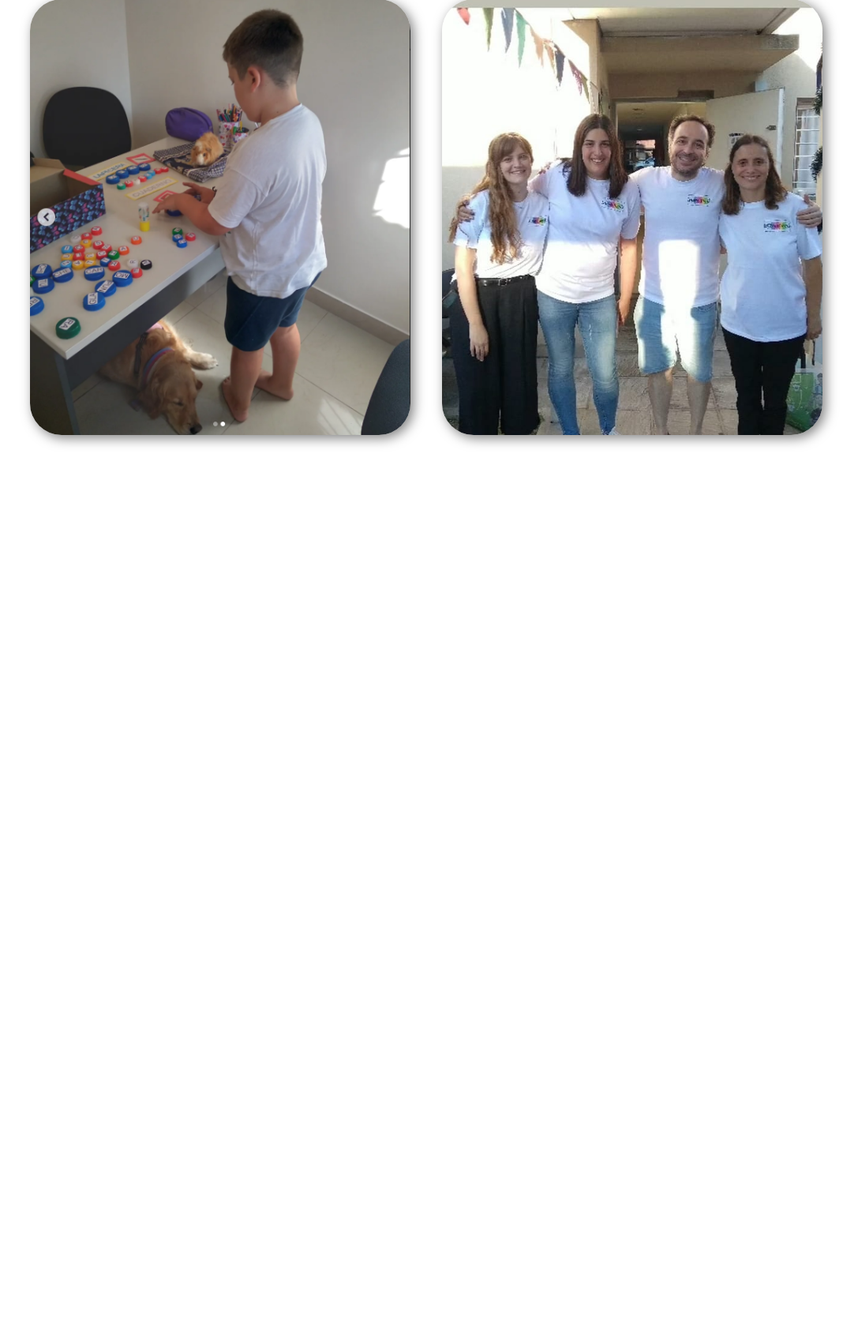
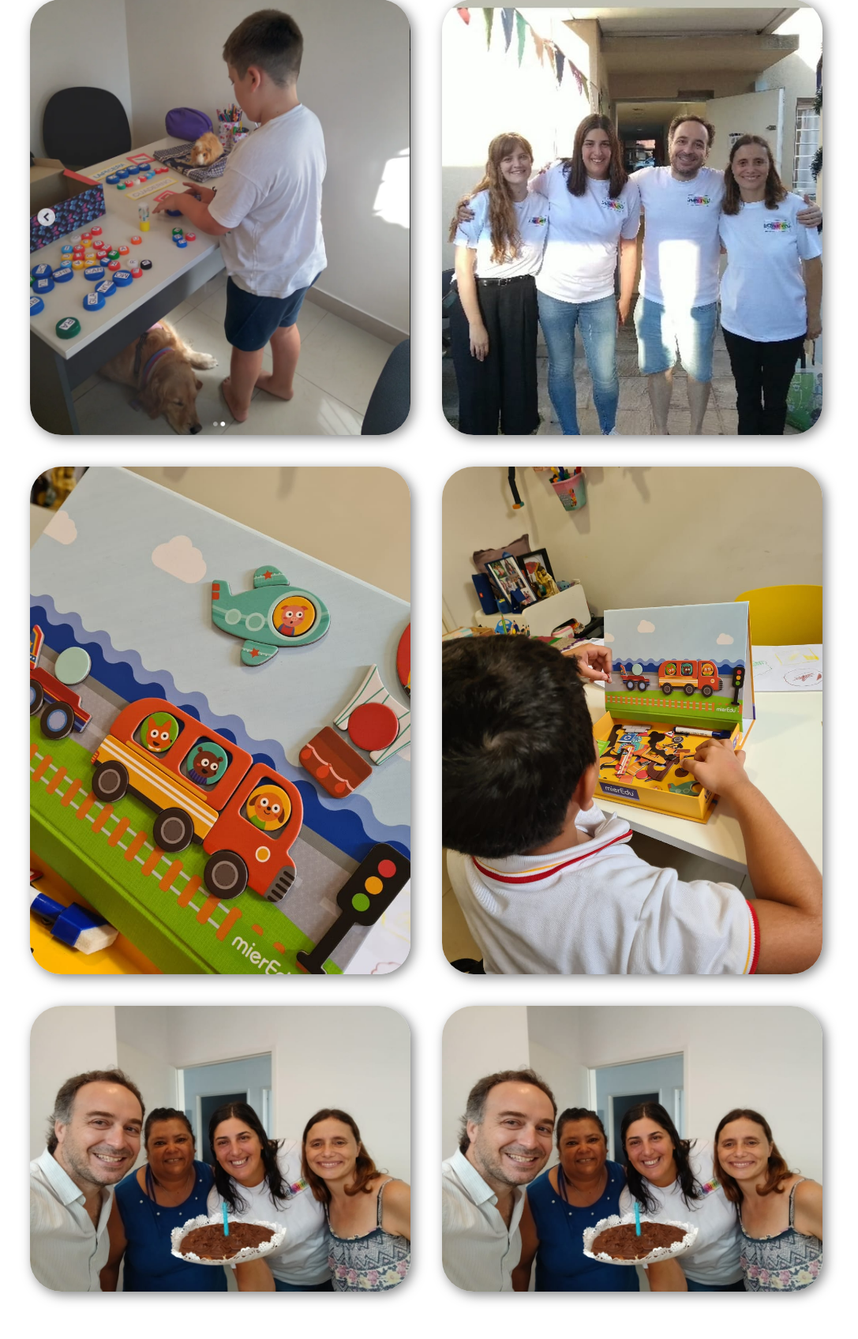
Before and after one commit to pacinimati/IntensamenteAdrogue, a Flask app: page /galeria in a window 1280 px wide. Shown: the part 258-1954 px from the top of the page at 79% size, without its empty margins (100-1187 px from the left). Before the commit the page ends 823 px from the top, so only its background shows below. Run offline with Flask 3, Linux system fonts and the light colour scheme.

Commit message:
Update galeria.html

```diff
--- a/app/templates/galeria.html
+++ b/app/templates/galeria.html
@@ -14,6 +14,18 @@
             <div class="gallery-item">
                 <img src="{{ url_for('static', filename='media/centro2.jpeg') }}" alt="Imagen 2">
             </div>
+            <div class="gallery-item">
+                <img src="{{ url_for('static', filename='media/centro3.jpeg') }}" alt="Imagen 3">
+            </div>
+            <div class="gallery-item">
+                <img src="{{ url_for('static', filename='media/centro4.jpeg') }}" alt="Imagen 4">
+            </div>
+            <div class="gallery-item">
+                <img src="{{ url_for('static', filename='media/centro5.jpeg') }}" alt="Imagen 5">
+            </div>
+            <div class="gallery-item">
+                <img src="{{ url_for('static', filename='media/centro5.jpeg') }}" alt="Imagen 6">
+            </div>
 
         </div>
     </div>
```
